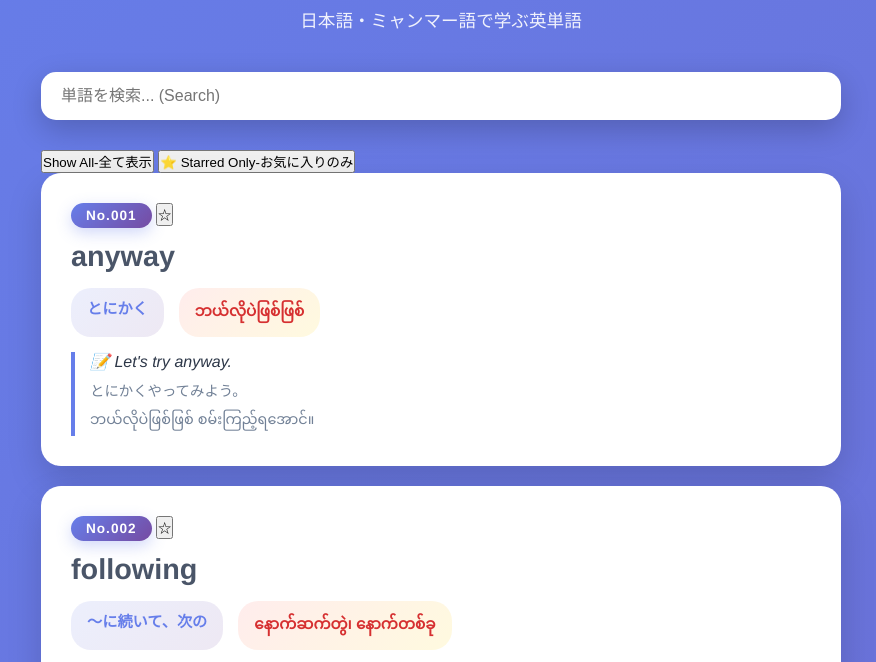
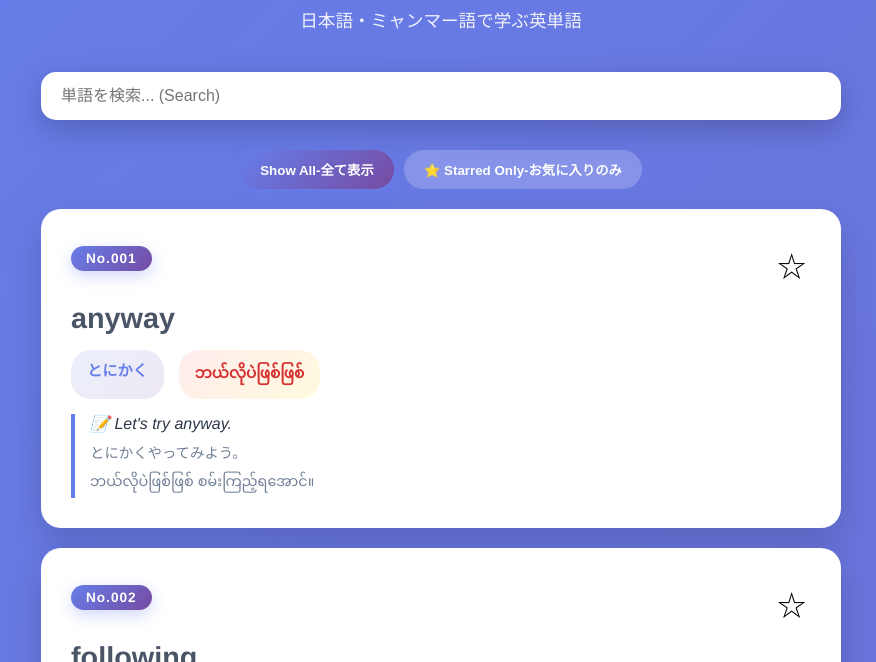
Before and after one commit to Sit94/TOEIC.Gold.Vocab, a plain HTML site: page index.html in a window 1280 px wide. Shown: the part 90-752 px from the top of the page, without its empty margins (199-1075 px from the left). Drawn offline with Linux system fonts and the light colour scheme; no server answers.

Commit message:
Update style.css

```diff
--- a/style.css
+++ b/style.css
@@ -217,3 +217,61 @@ footer {
     padding: 12px 5px;
     user-select: none;
 }
+/* Star Filter Buttons */
+.filter-box {
+    display: flex;
+    gap: 10px;
+    margin-bottom: 20px;
+    justify-content: center;
+}
+
+.filter-btn {
+    padding: 10px 20px;
+    border: none;
+    border-radius: 20px;
+    background: rgba(255,255,255,0.2);
+    color: white;
+    font-weight: 700;
+    cursor: pointer;
+    transition: all 0.3s ease;
+}
+
+.filter-btn.active {
+    background: linear-gradient(135deg, #667eea 0%, #764ba2 100%);
+    box-shadow: 0 5px 15px rgba(102, 126, 234, 0.4);
+}
+
+.filter-btn:hover {
+    transform: translateY(-2px);
+}
+
+/* Star Button */
+.vocab-header {
+    display: flex;
+    justify-content: space-between;
+    align-items: center;
+    margin-bottom: 12px;
+}
+
+.star-btn {
+    background: none;
+    border: none;
+    font-size: 1.8rem;
+    cursor: pointer;
+    transition: transform 0.2s ease;
+    padding: 5px;
+}
+
+.star-btn:hover {
+    transform: scale(1.2);
+}
+
+.star-btn.starred {
+    animation: pop 0.3s ease;
+}
+
+@keyframes pop {
+    0% { transform: scale(1); }
+    50% { transform: scale(1.3); }
+    100% { transform: scale(1); }
+}
```
